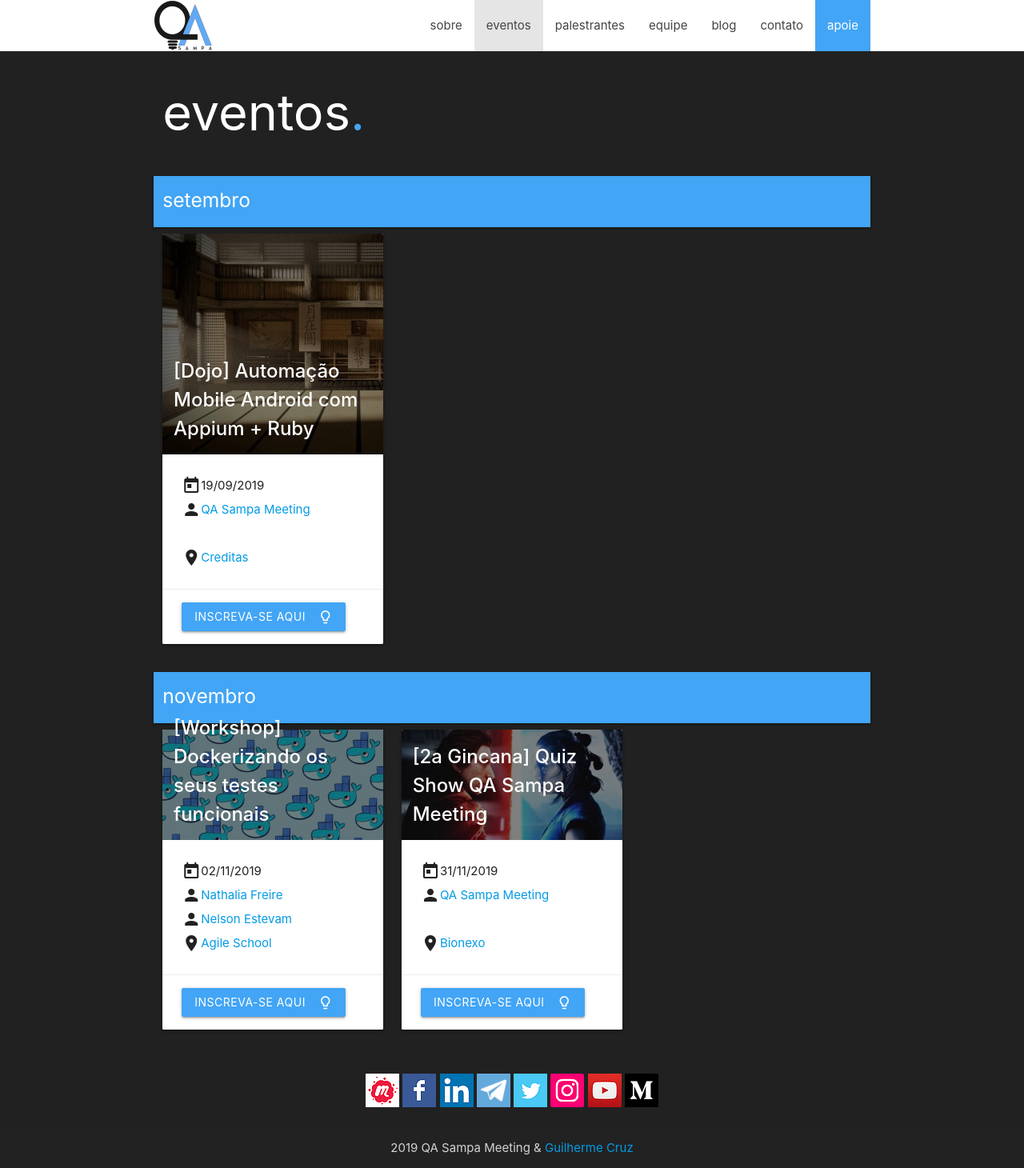
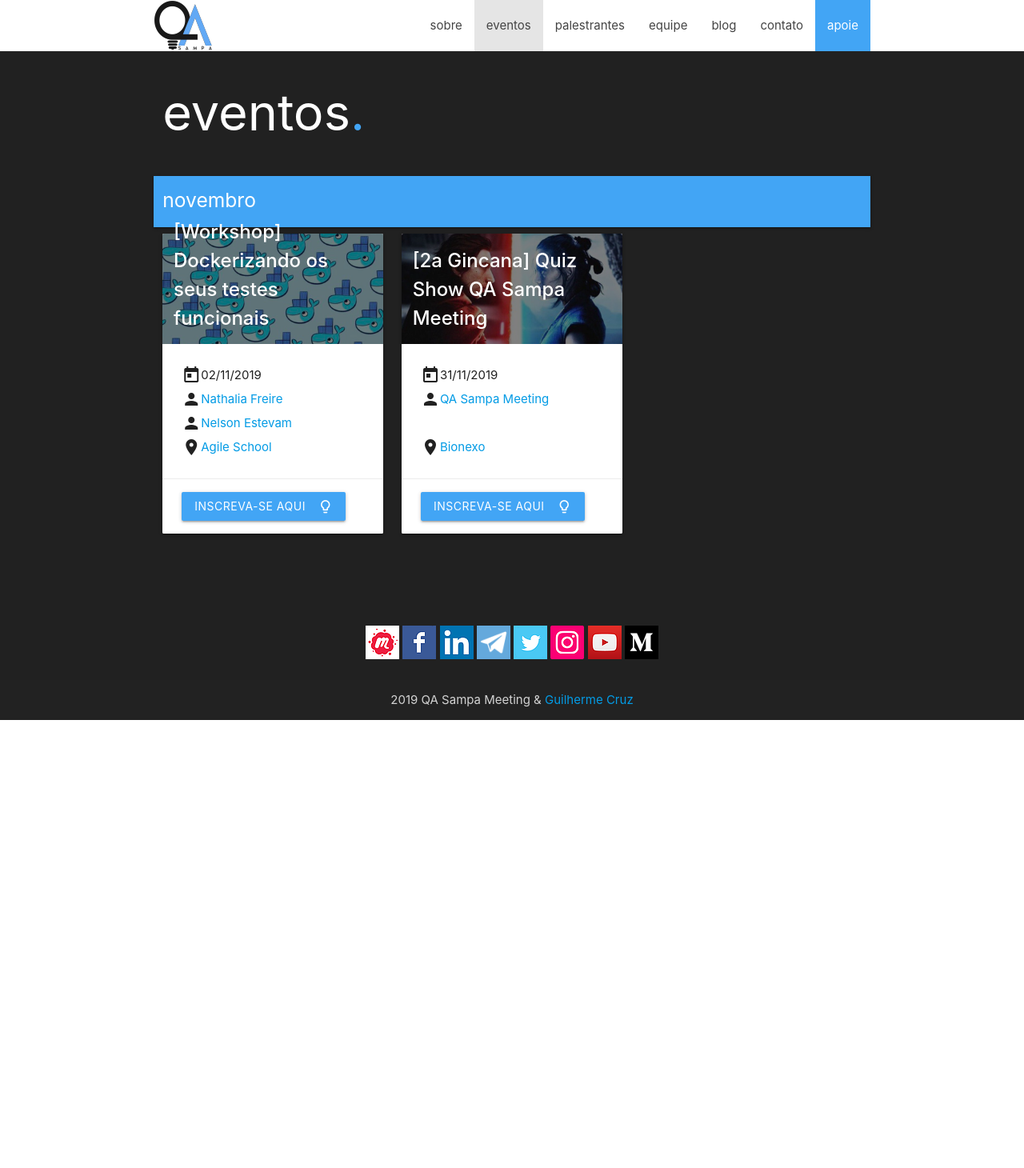
Before and after one commit to qasampameeting/qasampameeting.github.io, a Jekyll site: the page built from events.md, in a window 1280 px wide. Shown: the whole page at 80% size. Built offline with Jekyll 4.4.1, drawn with Linux system fonts in a browser that asks for light colours; nearby versions of some CDN libraries; after the commit the page ends 900 px from its top, so only the background shows below that.

Commit message:
update events

```diff
--- a/_data/events.yml
+++ b/_data/events.yml
@@ -1,13 +1,4 @@
 # EVENTS
-setembro:
-  - date: 19-09-2019
-    title: "[Dojo] Automação Mobile Android com Appium + Ruby"
-    place:
-      name: Creditas
-      map_link: https://goo.gl/maps/My5oB21DwsKM4JWz6
-    image: dojo.jpg
-    link: https://www.eventbrite.com.br/e/dojo-automacao-mobile-android-com-appium-ruby-inscricoes-1009-as-23h-tickets-65610525849
-
 novembro:
   - date: 02-11-2019
     title: "[Workshop] Dockerizando os seus testes funcionais"
```
